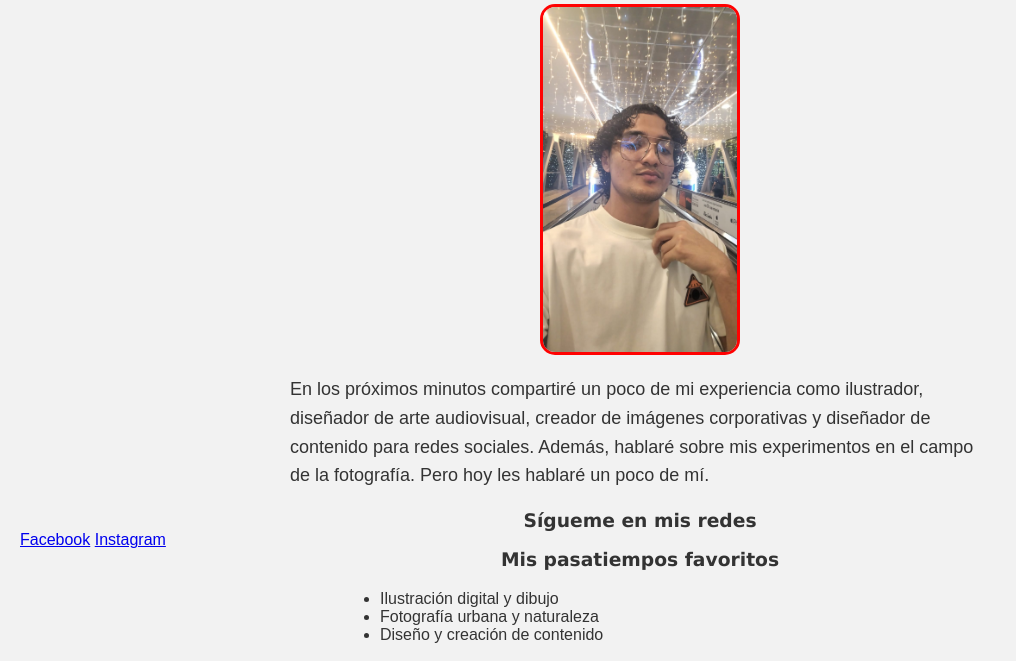
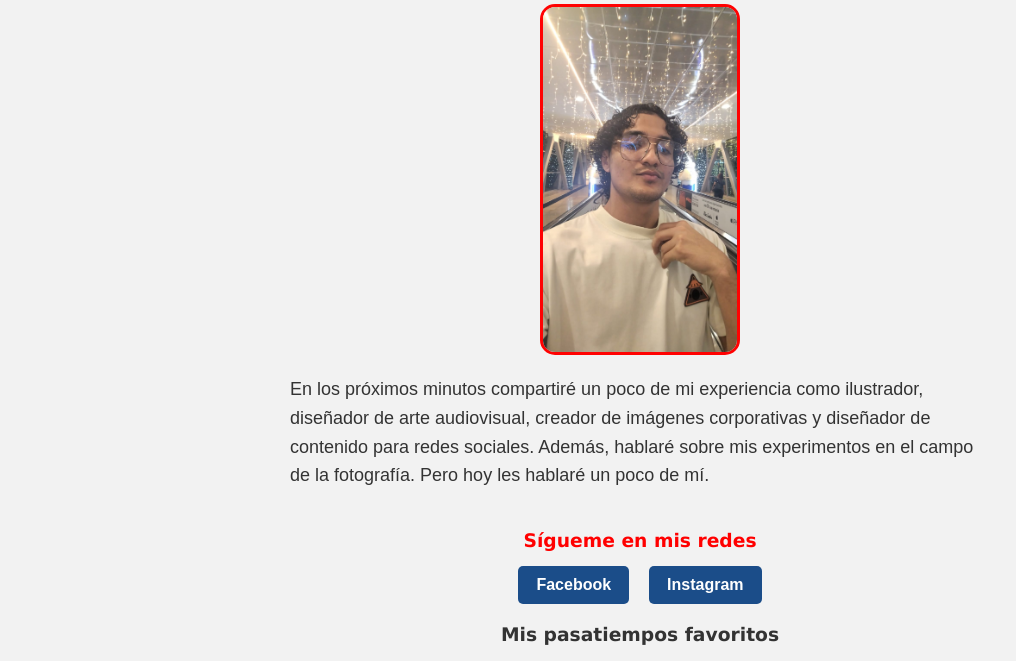
Before and after one commit to emmahbermudez-rgb/mi-pagina-web, a plain HTML site: page index.html in a window 1280 px wide. Shown: the part 111-772 px from the top of the page, without its empty margins (0-1016 px from the left). Drawn offline with Linux system fonts and the light colour scheme.

Commit message:
agregar archivo style.css

```diff
--- a/style.css
+++ b/style.css
@@ -123,3 +123,33 @@ h3 {
 .contacto button:hover {
     background-color: #ff0202;
 }
+/* Redes sociales */
+.redes-sociales {
+    text-align: center;
+    margin: 40px auto 20px;
+}
+
+.redes-sociales h3 {
+    color: #ff0000;
+    margin-bottom: 15px;
+}
+
+.links-redes {
+    display: flex;
+    justify-content: center;
+    gap: 20px;
+}
+
+.links-redes a {
+    text-decoration: none;
+    padding: 10px 18px;
+    border-radius: 5px;
+    background-color: #1b4d89;
+    color: white;
+    font-weight: bold;
+    transition: 0.3s;
+}
+
+.links-redes a:hover {
+    background-color: #ff0000;
+}
```
